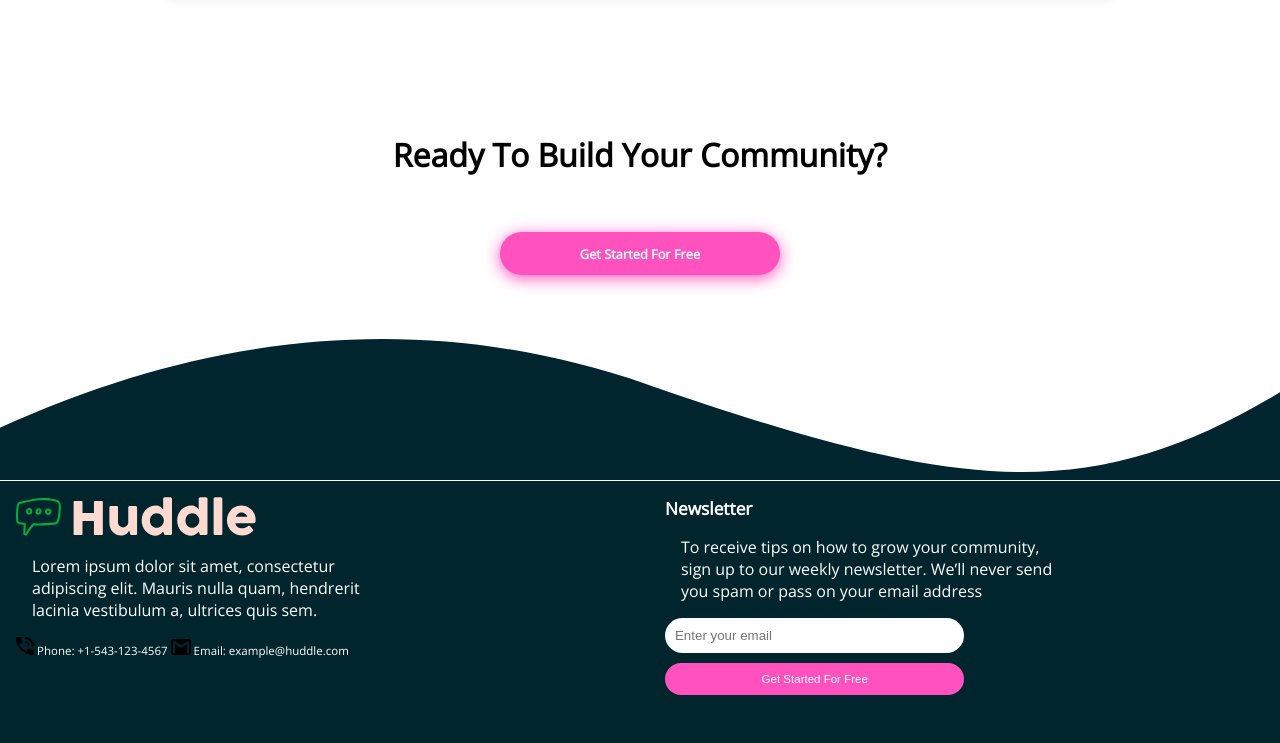
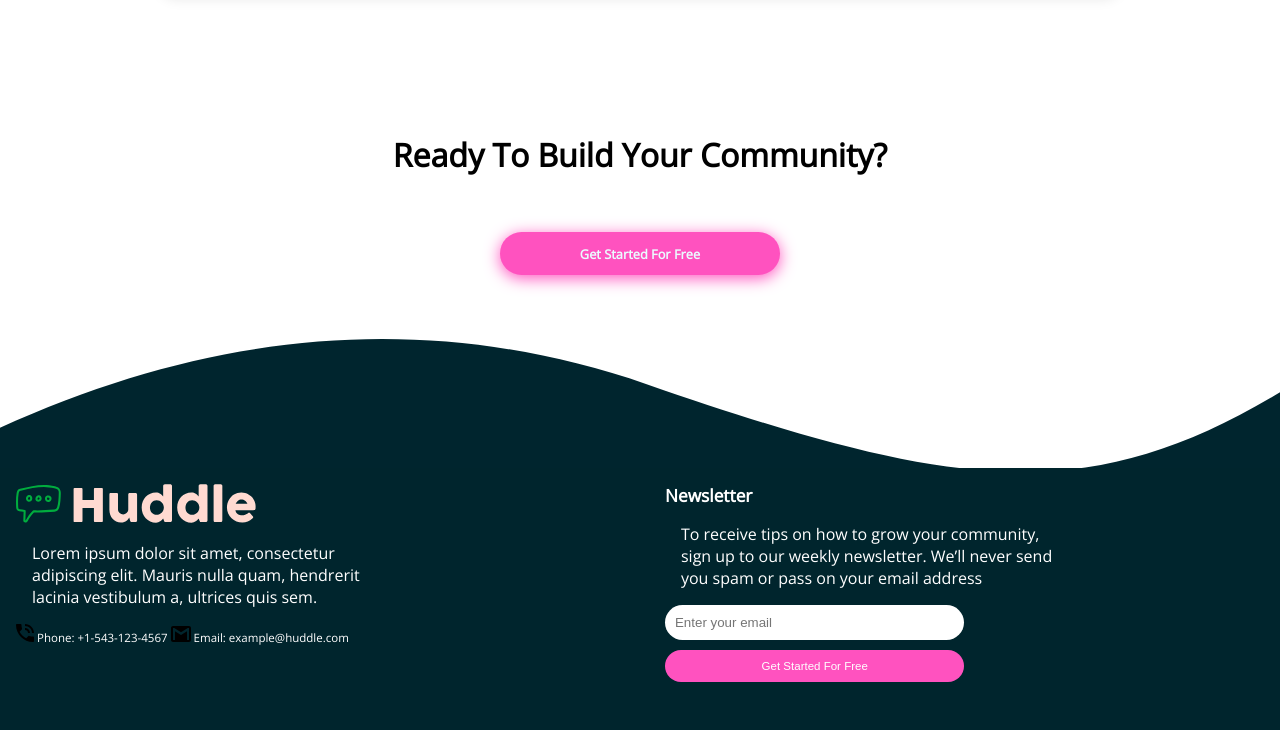
Before and after one commit to mohammed-alshaibani/Huddle-landing-page-with-curved-sections, a plain HTML site: page index.html in a window 1280 px wide. Shown: the part 2993-3736 px from the top of the page. Drawn offline with nearby package versions, Linux system fonts and the light colour scheme.

Commit message:
edit image for footer

```diff
--- a/css/style.css
+++ b/css/style.css
@@ -195,8 +195,10 @@ figure img {
 .main__section-div h2 {
   padding-bottom: var(--main-padding);
 }
+.footer__background-img {
+  margin-bottom: -1rem;
+}
 /*Footer*/
-
 .footer__section {
   position: relative;
   padding: 1rem;
@@ -206,7 +208,6 @@ figure img {
   align-items: center;
   background: #00252d;
   color: #fff;
-  margin-top: -0.2rem;
 }
 
 .footer__section .footer__section-info,
--- a/index.html
+++ b/index.html
@@ -15,10 +15,8 @@
     />
     <link rel="stylesheet" href="css/style.css" />
     <link href="https://unpkg.com/aos@2.3.1/dist/aos.css" rel="stylesheet" />
-
     <title>Frontend Mentor | Huddle landing page with curved sections</title>
   </head>
-
   <body>
     <header class="header">
       <nav class="header__nav">
@@ -63,7 +61,6 @@
         </section>
       </div>
     </header>
-
     <main>
       <section class="main__section" data-aos="fade-left">
         <div class="main__section-div">
@@ -118,12 +115,10 @@
           <a href="#" class="btn btn-primary"> Get Started For Free </a>
         </div>
       </section>
+      <figure class="footer__background-img">
+        <img src="images/bg-footer-top-desktop.svg" alt="" />
+      </figure>
     </main>
-
-    <figure>
-      <img src="images/bg-footer-top-desktop.svg" alt="" />
-    </figure>
-
     <footer class="footer__section">
       <div class="footer__section-info">
         <img src="images/logo.svg" alt="Huddle Logo" />
@@ -148,7 +143,6 @@
         <button>Get Started For Free</button>
       </div>
     </footer>
-
     <script src="https://unpkg.com/aos@2.3.1/dist/aos.js"></script>
     <script>
       AOS.init({
```
